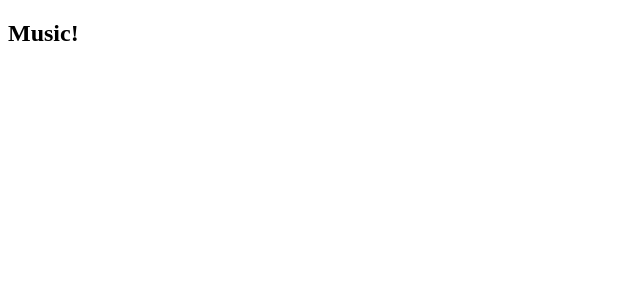
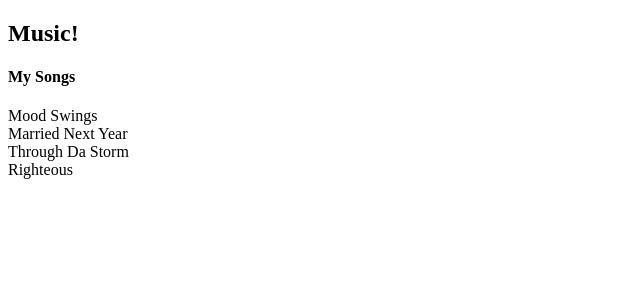
Before and after one commit to robertkemp04/MusicLibraryFrontEnd, a React (Create React App) app: page / in a window 1280 px wide. Shown: the top 300 px of the page, without its empty margins (0-640 px from the left). Built offline with nearby package versions, Linux system fonts and the light colour scheme.

Commit message:
added MusicTable component

```diff
--- a/src/App.jsx
+++ b/src/App.jsx
@@ -1,9 +1,11 @@
 import "./App.css";
 import Header from './components/Header/Header'
+import MusicTable from "./components/MusicTable/MusicList";
 
 function App() {
   return <div className="App">
     <Header/>
+    <MusicTable/>
   </div>;
 }
 
--- /dev/null
+++ b/src/components/MusicTable/MusicList.jsx
@@ -0,0 +1,12 @@
+const MusicTable = ({}) => {
+    const songs = ['Mood Swings', 'Married Next Year', 'Through Da Storm', 'Righteous']
+    const songItems = songs.map((song) => <div>{song}</div>)
+    return ( <div>
+        <h4>My Songs</h4>
+        <div>
+            {songItems}
+        </div>
+    </div> );
+}
+
+export default MusicTable;
```
